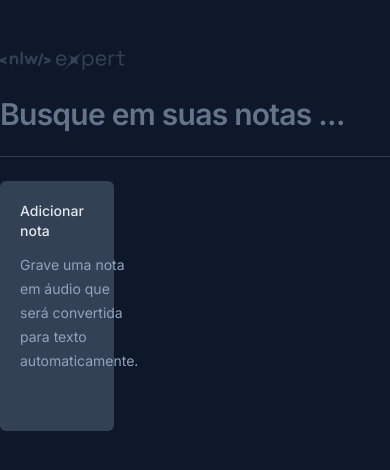
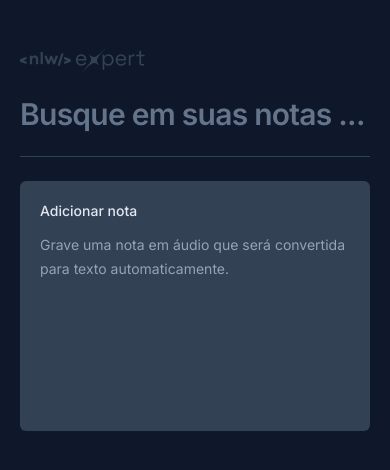
Before and after one commit to dhoouglas/nlw-expert-notes, a React (Vite) app: page / in a window 390 px wide. Shown: the top 470 px of the page. Built offline with nearby package versions, Linux system fonts and the light colour scheme.

Commit message:
fix: Responsiveness

```diff
--- a/src/app.tsx
+++ b/src/app.tsx
@@ -47,7 +47,7 @@
     : notes
 
   return (
-    <div className="mx-auto max-w-6xl my-12 space-y-6">
+    <div className="mx-auto max-w-6xl my-12 space-y-6 px-5">
       <img src={logo} alt="NLW Expert" />
 
       <form className="w-full">
@@ -61,7 +61,7 @@
 
       <div className="h-px bg-slate-700"/>
 
-      <div className="grid grid-cols-3 gap-6 auto-rows-[250px]">
+      <div className="grid grid-cols-1 md:grid-cols-2 lg:grid-cols-3 gap-6 auto-rows-[250px]">
         <NewNoteCard oneNoteCreated={oneNoteCreated}/>
 
        {filteredNotes.map(note => {
--- a/src/components/new-note-card.tsx
+++ b/src/components/new-note-card.tsx
@@ -99,7 +99,7 @@
 
         <Dialog.Portal>
             <Dialog.Overlay className="inset-0 fixed bg-black/50">
-                <Dialog.Content className="fixed overflow-hidden left-1/2 top-1/2 -translate-x-1/2 -translate-y-1/2 max-w-[640px] w-full h-[60vh] bg-slate-700 rounded-md flex flex-col outline-none">
+                <Dialog.Content className="fixed overflow-hidden inset-0 md:inset-auto md:left-1/2 md:top-1/2 md:-translate-x-1/2 md:-translate-y-1/2 md:max-w-[640px] w-full md:h-[60vh] bg-slate-700 md:rounded-md flex flex-col outline-none">
                     <Dialog.Close className="absolute right-0 top-0 bg-slate-800 p-1.5 text-slate-400 hover:text-slate-100">
                         <X className="size-5"/>
                     </Dialog.Close>
--- a/src/components/note-card.tsx
+++ b/src/components/note-card.tsx
@@ -27,7 +27,7 @@
 
         <Dialog.Portal>
             <Dialog.Overlay className="inset-0 fixed bg-black/50">
-                <Dialog.Content className="fixed overflow-hidden left-1/2 top-1/2 -translate-x-1/2 -translate-y-1/2 max-w-[640px] w-full h-[60vh] bg-slate-700 rounded-md flex flex-col outline-none">
+                <Dialog.Content className="fixed overflow-hidden inset-0 md:inset-auto md:left-1/2 md:top-1/2 md:-translate-x-1/2 md:-translate-y-1/2 md:max-w-[640px] w-full md:h-[60vh] bg-slate-700 md:rounded-md flex flex-col outline-none">
                     <Dialog.Close className="absolute right-0 top-0 bg-slate-800 p-1.5 text-slate-400 hover:text-slate-100">
                         <X className="size-5"/>
                     </Dialog.Close>
```
